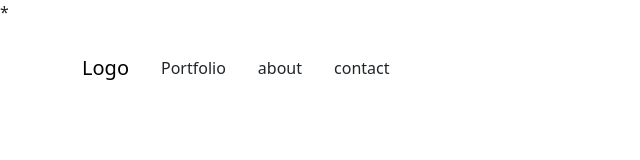
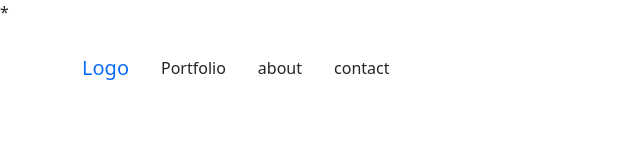
Before and after one commit to nouman17610/bootstrap-portfolio, a website: page index.html in a window 1280 px wide. Shown: the full height of the page, 0-640 px from the left. Drawn offline with nearby package versions, Linux system fonts and the light colour scheme.

Commit message:
Add text color for the logo

```diff
--- a/index.html
+++ b/index.html
@@ -10,7 +10,7 @@
 <body>
     <div class="container">
     <nav class="navbar navbar-expand-lg ">
-          <a class="navbar-brand" href="#">Logo</a>
+          <a class="navbar-brand text-primary" href="#">Logo</a>
 
       <div class="d-flex">
         <ul class="navbar nav ">
```
